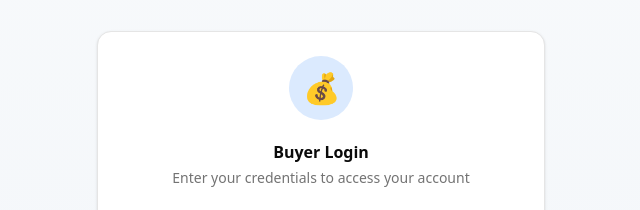
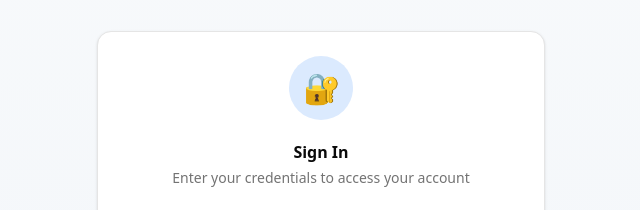
Before and after one commit to ichetanmittal/zk-hazel, a Next.js app in the folder hazel-trade/: page /auth/login in a window 1280 px wide. Shown: the part 163-373 px from the top of the page, without its empty margins (319-959 px from the left). Built offline with nearby package versions, Linux system fonts and the light colour scheme.

Commit message:
signin fixed

```diff
--- a/hazel-trade/app/auth/login/page.tsx
+++ b/hazel-trade/app/auth/login/page.tsx
@@ -18,7 +18,7 @@ import { createClient } from '@/lib/supabase/client'
 function LoginForm() {
   const router = useRouter()
   const searchParams = useSearchParams()
-  const role = searchParams.get('role') || 'buyer'
+  const role = searchParams.get('role') || ''
   const redirectTo = searchParams.get('redirectTo') || '/dashboard'
 
   const [email, setEmail] = useState('')
@@ -64,10 +64,16 @@ function LoginForm() {
           icon: '🤝',
           color: 'purple',
         }
-      default:
+      case 'buyer':
         return {
           title: 'Buyer Login',
           icon: '💰',
+          color: 'blue',
+        }
+      default:
+        return {
+          title: 'Sign In',
+          icon: '🔐',
           color: 'blue',
         }
     }
@@ -145,7 +151,7 @@ function LoginForm() {
               <div className="text-center text-sm text-slate-600 dark:text-slate-400">
                 Don't have an account?{' '}
                 <Link
-                  href={`/auth/signup?role=${role}`}
+                  href={role ? `/auth/signup?role=${role}` : '/auth/signup?role=broker'}
                   className="text-blue-600 hover:underline font-medium"
                 >
                   Sign up
```
